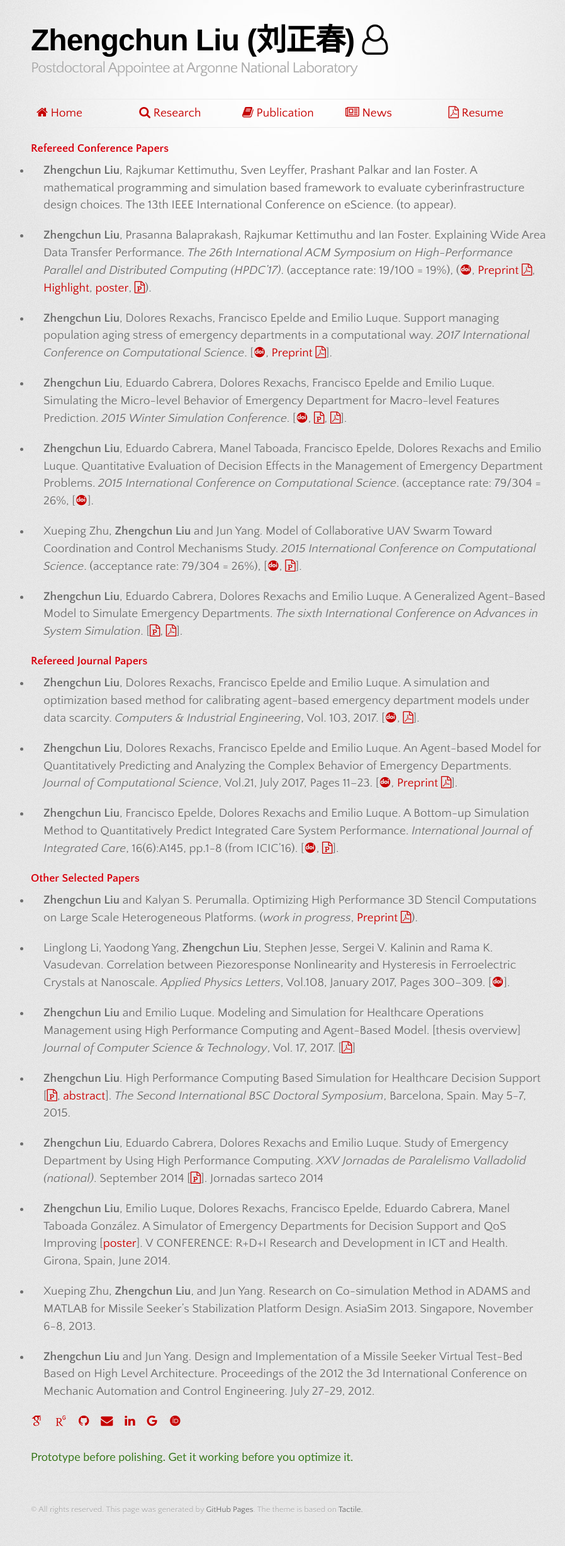
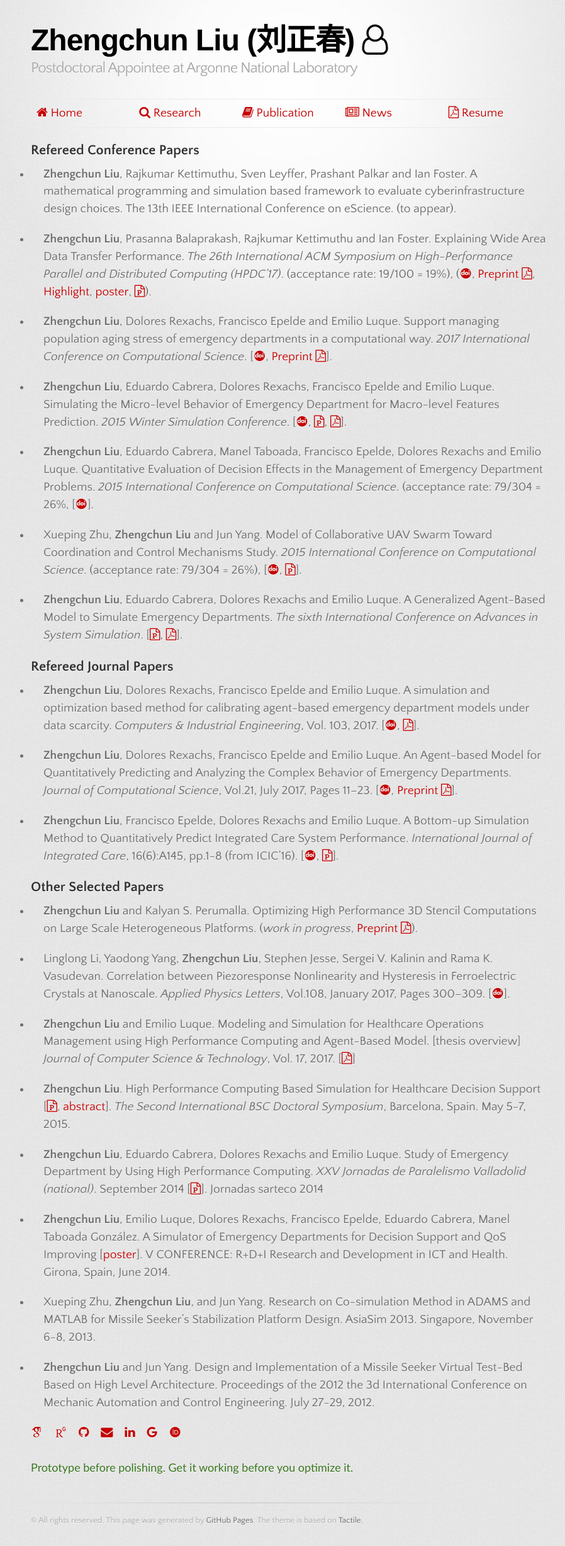
Before and after one commit to lzhengchun/lzhengchun.github.io, a Jekyll site: the page built from Publication.md, in a window 1280 px wide. Shown: the whole page at 63% size, without its empty margins (181-1079 px from the left). Built offline with Jekyll 4.4.1, drawn with Linux system fonts in a browser that asks for light colours; some web fonts are replaced.

Commit message:
add, delete, polish etc.

```diff
--- a/Publication.md
+++ b/Publication.md
@@ -3,7 +3,7 @@
 title: Home
 ---
 
-### Refereed Conference Papers
+## Refereed Conference Papers
 - __Zhengchun Liu__, Rajkumar Kettimuthu, Sven Leyffer, Prashant Palkar and Ian Foster. A mathematical programming and simulation based framework to evaluate cyberinfrastructure design choices. The 13th IEEE International Conference on eScience. (to appear).
 
 - __Zhengchun Liu__, Prasanna Balaprakash, Rajkumar Kettimuthu and Ian Foster. Explaining Wide Area Data Transfer Performance. *The 26th International ACM Symposium on High-Performance Parallel and Distributed Computing (HPDC'17)*. (acceptance rate: 19/100 = 19%), ([<i class="ai ai-doi" aria-hidden="true"></i>](https://doi.org/10.1145/3078597.3078605), [Preprint <i class="fa fa-file-pdf-o" aria-hidden="true"></i>](http://www.mcs.anl.gov/~zcliu/files/Explaining%20Wide%20Area%20Data%20Transfer%20Performance.pdf), [Highlight](http://www.mcs.anl.gov/articles/machine-learning-methods-used-develop-data-transfer-performance-models), [poster](file/hpdc17-poster.pdf), [<i class="fa fa-file-powerpoint-o" aria-hidden="true"></i>](file/slides-HPDC-2017-Zhengchun-Liu.pdf)).
@@ -18,14 +18,14 @@
 
 - __Zhengchun Liu__, Eduardo Cabrera, Dolores Rexachs and Emilio Luque. A Generalized Agent-Based Model to Simulate Emergency Departments. *The sixth International Conference on Advances in System Simulation*. [[<i class="fa fa-file-powerpoint-o" aria-hidden="true"></i>](file/SIMUL_2014_slide.pdf), [<i class="fa fa-file-pdf-o" aria-hidden="true"></i>](file/SIMUL_2014_article.pdf)].
 
-### Refereed Journal Papers
+## Refereed Journal Papers
 - __Zhengchun Liu__, Dolores Rexachs, Francisco Epelde and Emilio Luque. A simulation and optimization based method for calibrating agent-based emergency department models under data scarcity. *Computers & Industrial Engineering*, Vol. 103, 2017. [[<i class="ai ai-doi" aria-hidden="true"></i>](https://doi.org/10.1016/j.cie.2016.11.036), [<i class="fa fa-file-pdf-o" aria-hidden="true"></i>](file/abm-calibration-zhengchun-liu.pdf)].
 
 - __Zhengchun Liu__, Dolores Rexachs, Francisco Epelde and Emilio Luque. An Agent-based Model for Quantitatively Predicting and Analyzing the Complex Behavior of Emergency Departments. *Journal of Computational Science*, Vol.21, July 2017, Pages 11–23. [[<i class="ai ai-doi" aria-hidden="true"></i>](https://doi.org/10.1016/j.jocs.2017.05.015), [Preprint <i class="fa fa-file-pdf-o" aria-hidden="true"></i>](file/abm-ed-mdl_Zhengchun-Liu.pdf)].
 
 - __Zhengchun Liu__, Francisco Epelde, Dolores Rexachs and Emilio Luque. A Bottom-up Simulation Method to Quantitatively Predict Integrated Care System Performance. *International Journal of Integrated Care*, 16(6):A145, pp.1-8 (from ICIC'16). [[<i class="ai ai-doi" aria-hidden="true"></i>](http://www.ijic.org/articles/abstract/10.5334/ijic.2693/), [<i class="fa fa-file-powerpoint-o" aria-hidden="true"></i>](file/5.8_Zhengchun_Liu_139.pdf)].
 
-### Other Selected Papers
+## Other Selected Papers
 - __Zhengchun Liu__ and Kalyan S. Perumalla. Optimizing High Performance 3D Stencil Computations on Large Scale Heterogeneous Platforms. (_work in progress_, [Preprint <i class="fa fa-file-pdf-o" aria-hidden="true"></i>](file/B2R-3d.pdf)).
 
 - Linglong Li, Yaodong Yang, __Zhengchun Liu__, Stephen Jesse, Sergei V. Kalinin and Rama K. Vasudevan. Correlation between Piezoresponse Nonlinearity and Hysteresis in Ferroelectric Crystals at Nanoscale. *Applied Physics Letters*, Vol.108, January 2017, Pages 300–309. [[<i class="ai ai-doi" aria-hidden="true"></i>](https://doi.org/10.1063/1.4947533)].
```
